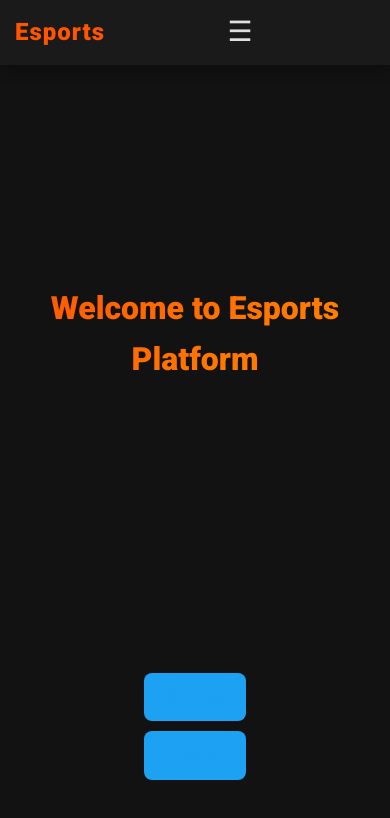
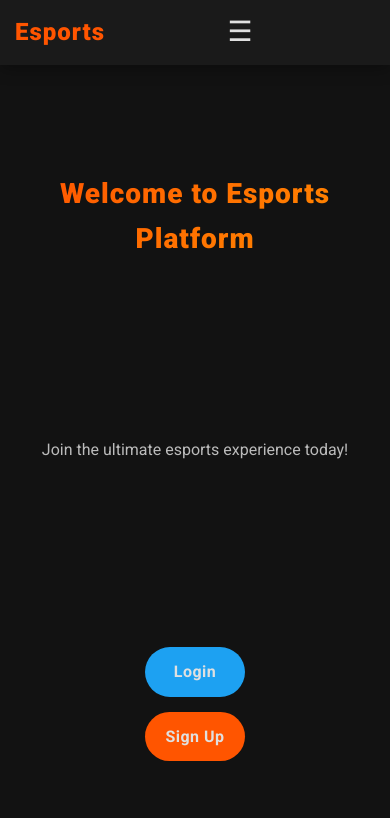
Before and after one commit to chline1337/ggwp-frontend, a React (Create React App) app: page / in a window 390 px wide. Shown: the top 818 px of the page. Built offline with nearby package versions, Linux system fonts and the light colour scheme.

Commit message:
homescreen fix

```diff
--- a/src/App.css
+++ b/src/App.css
@@ -1,9 +1,14 @@
+.app-container {
+    background: var(--background-color);
+    min-height: 100vh;
+}
+
 .home-container {
-    min-height: 100vh;
+    min-height: calc(100vh - 60px); /* Adjust for navbar height */
     display: grid;
     place-items: center;
+    padding: 20px;
     text-align: center;
-    padding-top: 80px;
 }
 
     .home-container h1 {
@@ -12,38 +17,87 @@
         background: var(--gradient);
         -webkit-background-clip: text;
         color: transparent;
+        margin-bottom: 20px;
+        letter-spacing: 1px;
+        animation: fadeIn 1s ease-in-out;
     }
 
     .home-container p {
         font-size: 20px;
-        margin-top: 20px;
+        color: #bbb;
+        margin-bottom: 30px;
     }
 
-    .home-container a {
+.home-buttons {
+    display: flex;
+    gap: 20px;
+    justify-content: center;
+}
+
+    .home-buttons a {
+        display: inline-block;
+        padding: 14px 30px;
+        background: var(--secondary-color);
+        color: var(--text-color);
+        border-radius: 25px;
         font-size: 18px;
         font-weight: 700;
-        padding: 10px 20px;
-        background: var(--secondary-color);
-        border-radius: 8px;
-        margin: 0 10px;
-        display: inline-block;
+        letter-spacing: 0.5px;
+        text-decoration: none;
+        transition: background-color 0.3s ease, transform 0.2s ease;
     }
 
-        .home-container a:hover {
+        .home-buttons a:hover {
             background: #0D8CE0;
+            transform: scale(1.02);
         }
+
+        .home-buttons a.signup {
+            background: var(--primary-color);
+        }
+
+            .home-buttons a.signup:hover {
+                background: #FF6F00;
+            }
+
+@keyframes fadeIn {
+    from {
+        opacity: 0;
+        transform: translateY(-20px);
+    }
+
+    to {
+        opacity: 1;
+        transform: translateY(0);
+    }
+}
+
+@media (max-width: 768px) {
+    .home-container h1 {
+        font-size: 36px;
+    }
+
+    .home-container p {
+        font-size: 18px;
+    }
+
+    .home-buttons {
+        flex-direction: column;
+        gap: 15px;
+    }
+}
 
 @media (max-width: 480px) {
     .home-container h1 {
-        font-size: 32px;
+        font-size: 28px;
     }
 
     .home-container p {
         font-size: 16px;
     }
 
-    .home-container a {
-        display: block;
-        margin: 10px 0;
+    .home-buttons a {
+        font-size: 16px;
+        padding: 12px 20px;
     }
 }
--- a/src/App.js
+++ b/src/App.js
@@ -1,5 +1,5 @@
-import React from 'react';
-import { BrowserRouter as Router, Route, Routes } from 'react-router-dom';
+import React, { useState, useEffect } from 'react';
+import { BrowserRouter as Router, Route, Routes, Link } from 'react-router-dom';
 import Navbar from './components/Navbar';
 import Signup from './components/Signup';
 import Login from './components/Login';
@@ -13,15 +13,30 @@ import './App.css';
 import './styles.css';
 
 function App() {
+    const [isLoggedIn, setIsLoggedIn] = useState(false);
+
+    useEffect(() => {
+        // Check if token exists in localStorage to determine login status
+        const token = localStorage.getItem('token');
+        setIsLoggedIn(!!token); // !! converts to boolean (true if token exists)
+    }, []); // Runs once on mount
+
     return (
         <Router>
+            <div className="app-container">
                 <Navbar />
                 <div className="container">
                     <Routes>
                         <Route path="/" element={
                             <div className="home-container">
                                 <h1>Welcome to Esports Platform</h1>
-                            <p><a href="/signup">Sign Up</a> <a href="/login">Login</a></p>
+                                <p>Join the ultimate esports experience today!</p>
+                                {!isLoggedIn && (
+                                    <div className="home-buttons">
+                                        <Link to="/login">Login</Link>
+                                        <Link to="/signup" className="signup">Sign Up</Link>
+                                    </div>
+                                )}
                             </div>
                         } />
                         <Route path="/signup" element={<Signup />} />
@@ -34,6 +49,7 @@ function App() {
                         <Route path="/tournaments" element={<Tournaments />} />
                     </Routes>
                 </div>
+            </div>
         </Router>
     );
 }
--- a/src/components/Navbar.js
+++ b/src/components/Navbar.js
@@ -29,8 +29,7 @@ function Navbar() {
                 <li><Link to="/tournaments">Tournaments</Link></li>
                 <li><Link to="/teams">Teams</Link></li>
                 <li><Link to="/profile">Profile</Link></li>
-                <li><Link to="/login">Login</Link></li>
-                {/* Removed Signup link as per your request */}
+
             </ul>
             <div className={`navbar-logout ${isOpen ? 'active' : ''}`}>
                 {isLoggedIn && (
```
Lines whose indentation alone changed are shown as unchanged.
